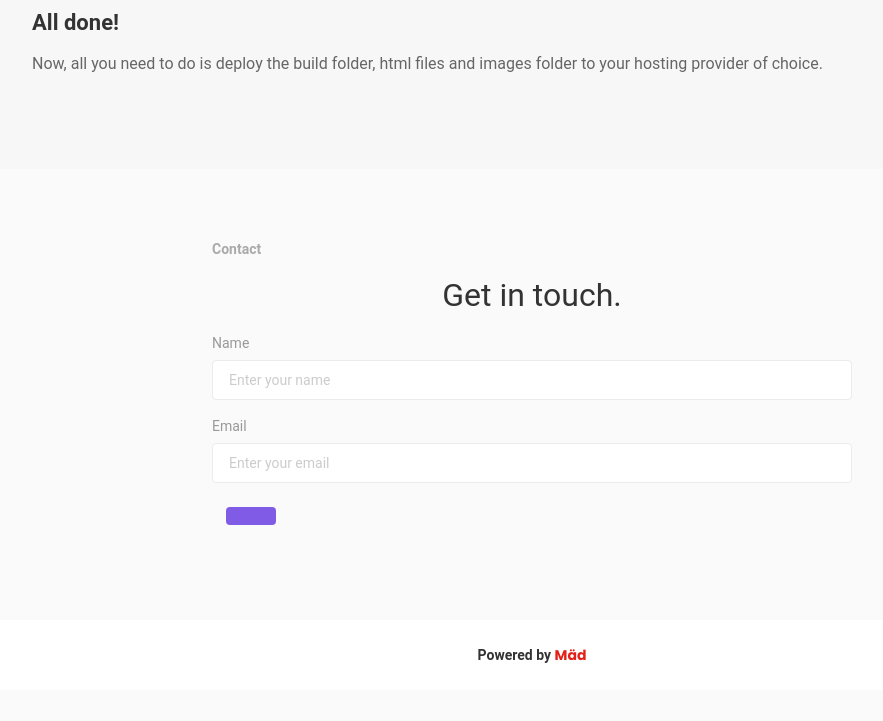
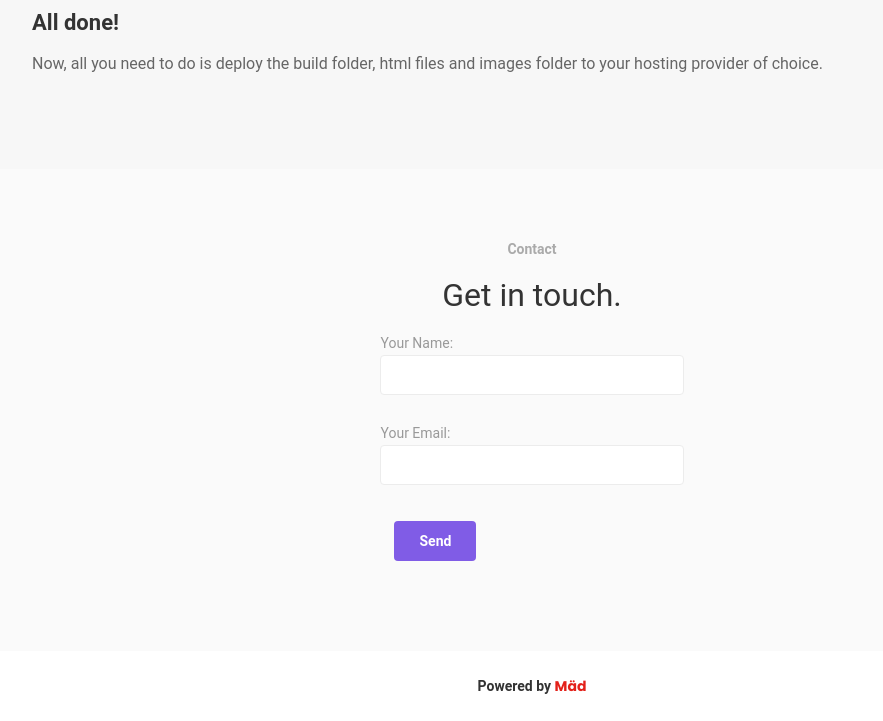
Before and after one commit to kierglover/boltflow-website, a website: page index.html in a window 1280 px wide. Shown: the part 5178-5899 px from the top of the page, without its empty margins (108-991 px from the left). Before the commit the page ends 5868 px from the top, so only its background shows below. Drawn offline with nearby package versions, Linux system fonts and the light colour scheme; a script that the page names is missing.

Commit message:
:bug: Further testing of the form

```diff
--- a/index.html
+++ b/index.html
@@ -125,10 +125,28 @@
   <div class="wide-wrapper last-wrapper div-block">
     <div class="tag-wrapper">
       <div id="contact" class="big-article-title-wrapper">
-        <div class="form-block w-form">
+        <form name="boltflow-contact-form" method="POST" data-netlify="true">
+          <div class="tagline tagline-promo-40" style="text-align: center;">Contact</div>
+          <h2 class="signup-headline">Get in touch.</h2>
+          <p>
+            <label>Your Name: <input class="text-field" type="text" name="name" /></label>
+          </p>
+          <p>
+            <label>Your Email: <input class="text-field" type="email" name="email" /></label>
+          </p>
+          <p>
+          </p>
+          <p>
+            <button class="button violet-button w-button" type="submit">Send</button>
+          </p>
+        </form>
+        <!-- <div class="form-block w-form">
           <form name="boltflow-contact-form" method="POST" data-netlify="true" class="form">
             <div class="tagline tagline-promo-40">Contact</div>
-            <h2 class="signup-headline">Get in touch.</h2><label for="name">Name</label><input type="text" class="text-field w-input" maxlength="256" name="name" data-name="Name" placeholder="Enter your name" id="name"><label for="email">Email</label><input type="text" class="text-field w-input" maxlength="256" name="email" data-name="Email" placeholder="Enter your email" id="email" required="">
+            <h2 class="signup-headline">Get in touch.</h2>
+            <label for="name">Name</label>
+            <input type="text" class="text-field w-input" maxlength="256" name="name" data-name="Name" placeholder="Enter your name" id="name">
+            <label for="email">Email</label><input type="text" class="text-field w-input" maxlength="256" name="email" data-name="Email" placeholder="Enter your email" id="email" required="">
             <div class="form-submit-wrapper"><button type="submit" data-wait="Please wait..." class="button violet-button w-button"></div>
           </form>
           <div class="success-message w-form-done"><img src="images/big-check2x.png" width="200" alt="">
@@ -137,7 +155,7 @@
           <div class="error-message w-form-fail">
             <div class="error-message-text">Oops! Something went terribly wrong.</div>
           </div>
-        </div>
+        </div> -->
       </div>
     </div>
   </div>
```
